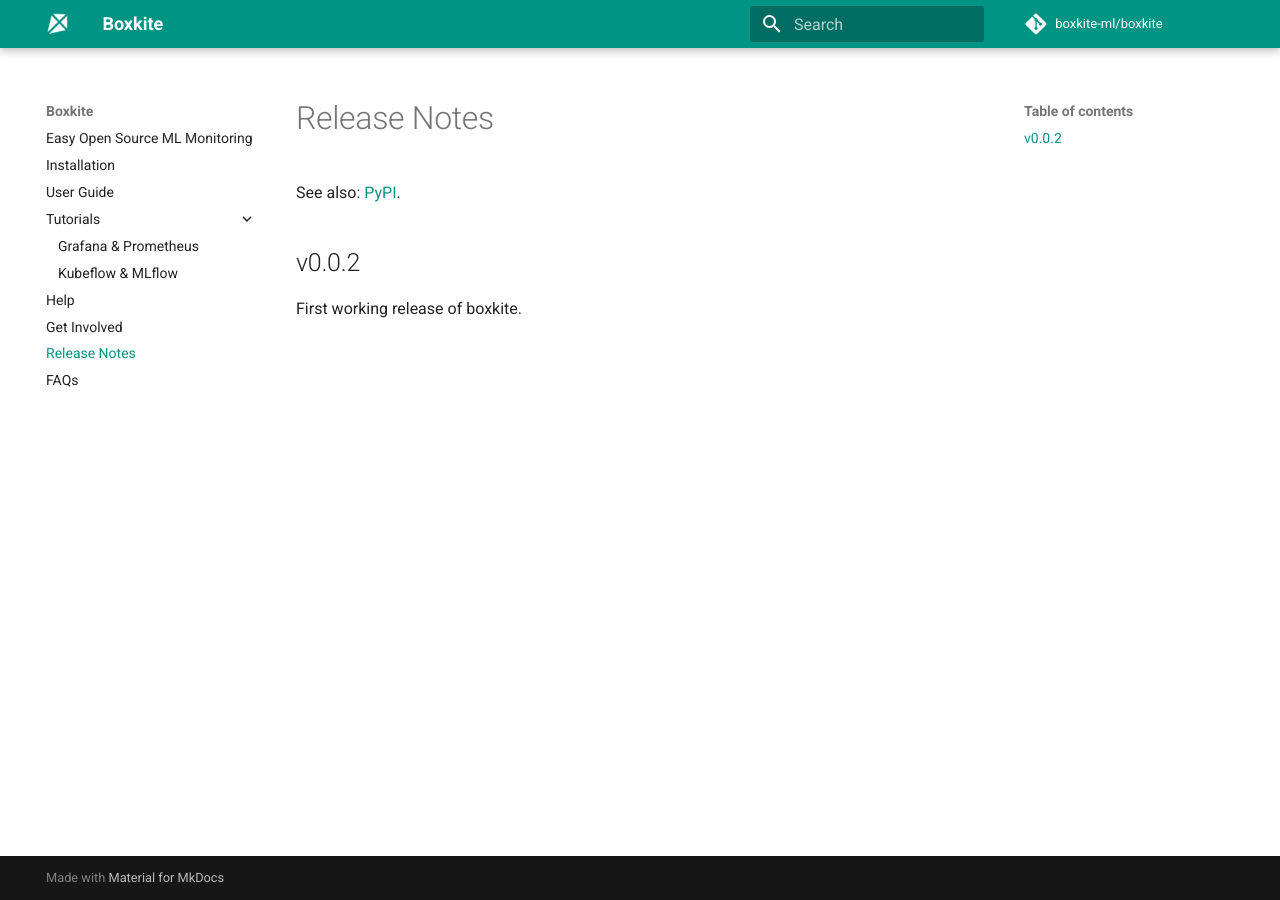
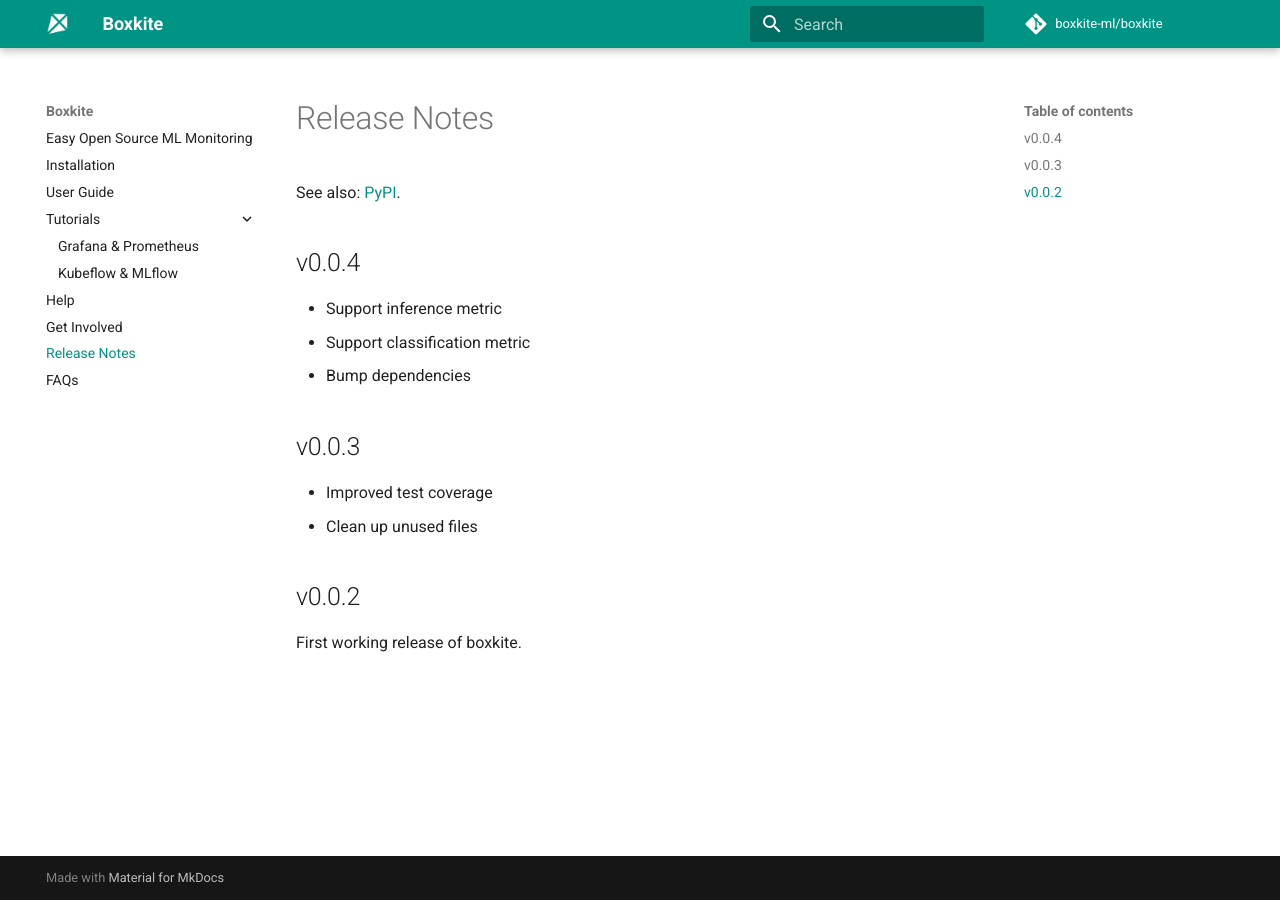
Before and after one commit to boxkite-ml/boxkite, an MkDocs documentation site: the page built from docs/release-notes.md, in a window 1280 px wide. Built offline with MkDocs 1.6.1 and Material for MkDocs 9.7.7, drawn with Linux system fonts in a browser that asks for light colours; comment, search, counter and statistics services are not loaded.

Commit message:
Update release-notes.md

```diff
--- a/docs/release-notes.md
+++ b/docs/release-notes.md
@@ -2,6 +2,17 @@
 
 See also: [PyPI](https://pypi.org/project/boxkite/).
 
+## v0.0.4
+
+- Support inference metric
+- Support classification metric
+- Bump dependencies
+
+## v0.0.3
+
+- Improved test coverage
+- Clean up unused files
+
 ## v0.0.2
 
 First working release of boxkite.
```
